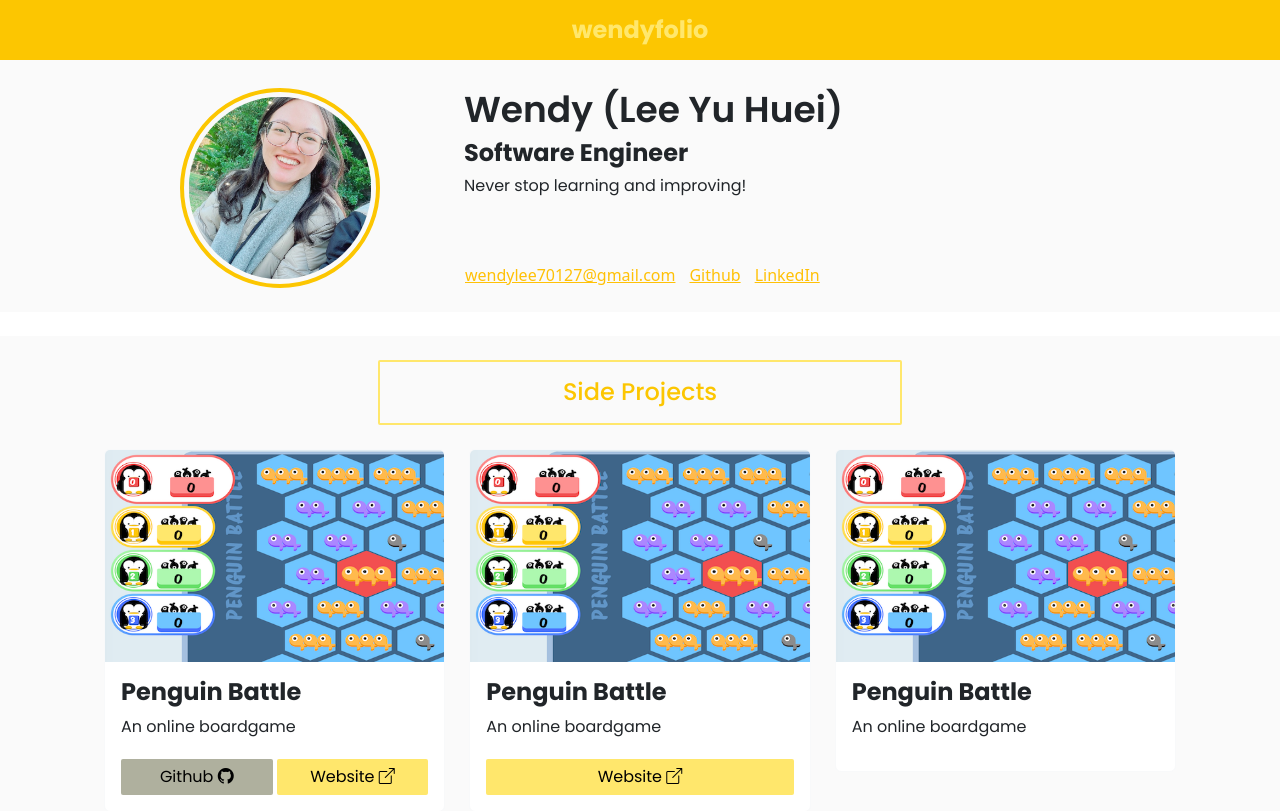
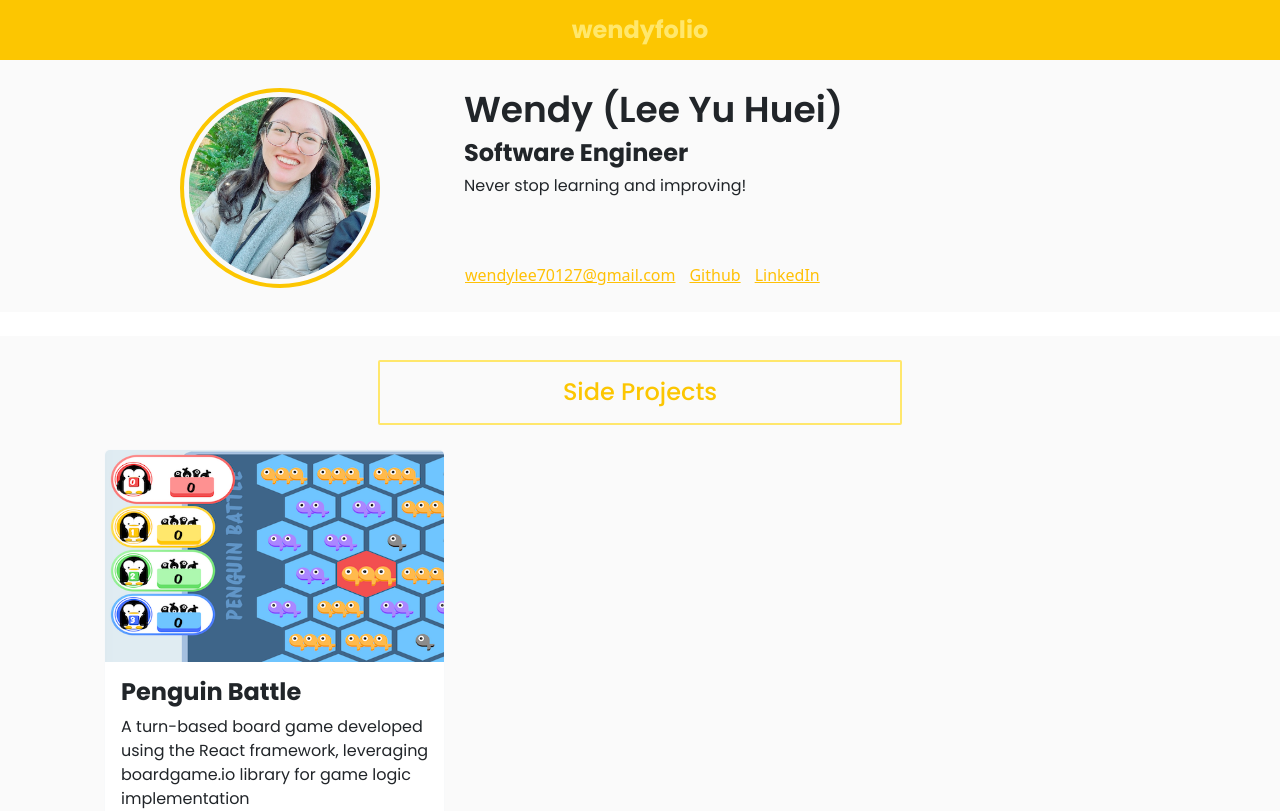
Before and after one commit to yuhueilee/wendyfolio, a React (Create React App) app: page / in a window 1280 px wide. Shown: the top 811 px of the page. Built offline with nearby package versions, Linux system fonts and the light colour scheme.

Commit message:
Update project content

```diff
--- a/src/components/project/index.tsx
+++ b/src/components/project/index.tsx
@@ -1,32 +1,21 @@
-import './index.scss';
+import "./index.scss";
 
-import { Col, Container, Row } from 'react-bootstrap';
+import { Col, Container, Row } from "react-bootstrap";
 
-import { CardContent } from '../../types';
-import CardItem from '../card';
+import { CardContent } from "../../types";
+import CardItem from "../card";
 
 const Project = () => {
     const contentList: Array<CardContent> = [
         {
             img: process.env.PUBLIC_URL + "/images/project-1.png",
             title: "Penguin Battle",
-            description: "An online boardgame",
+            description:
+                "A turn-based board game developed using the React framework, leveraging boardgame.io library for game logic implementation",
             links: [
                 "https://github.com/yuhueilee/penguin-game",
                 "https://penguin-battle.netlify.app/",
             ],
-        },
-        {
-            img: process.env.PUBLIC_URL + "/images/project-1.png",
-            title: "Penguin Battle",
-            description: "An online boardgame",
-            links: ["https://penguin-battle.netlify.app/"],
-        },
-        {
-            img: process.env.PUBLIC_URL + "/images/project-1.png",
-            title: "Penguin Battle",
-            description: "An online boardgame",
-            links: [],
         },
     ];
 
```
